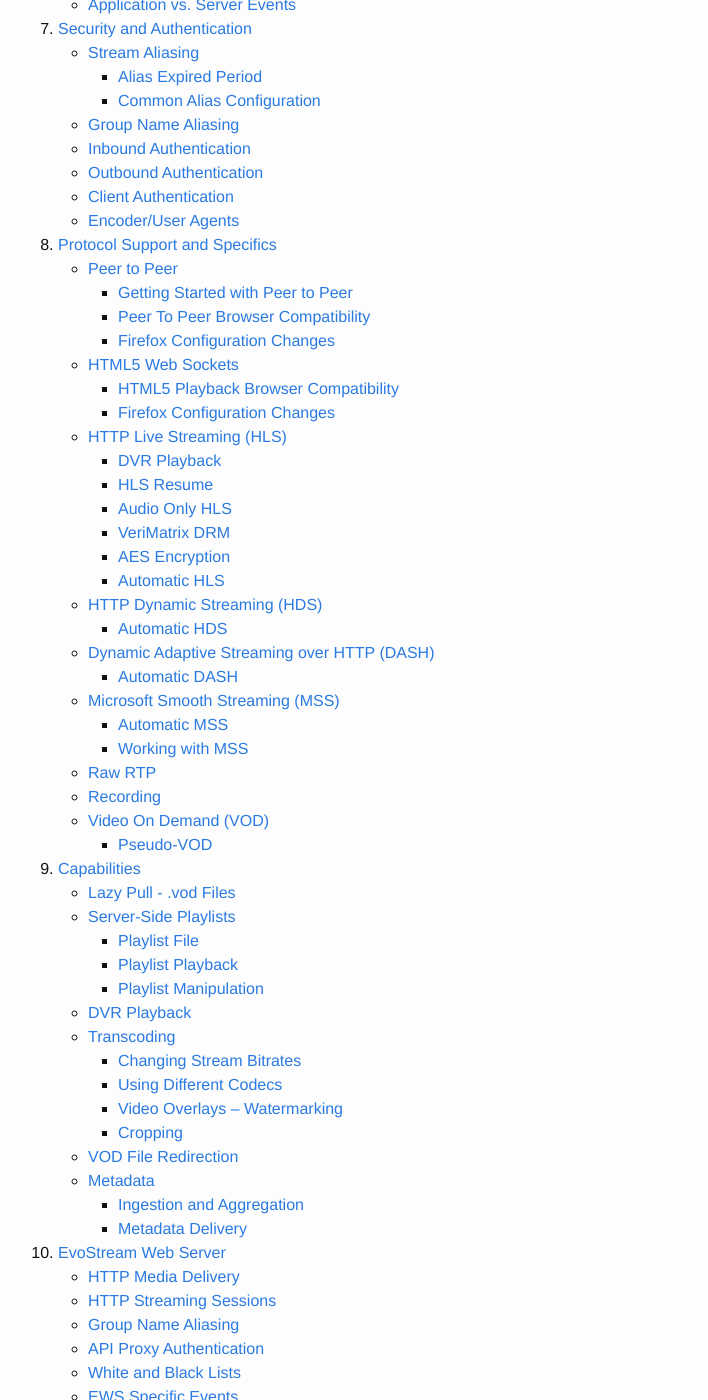
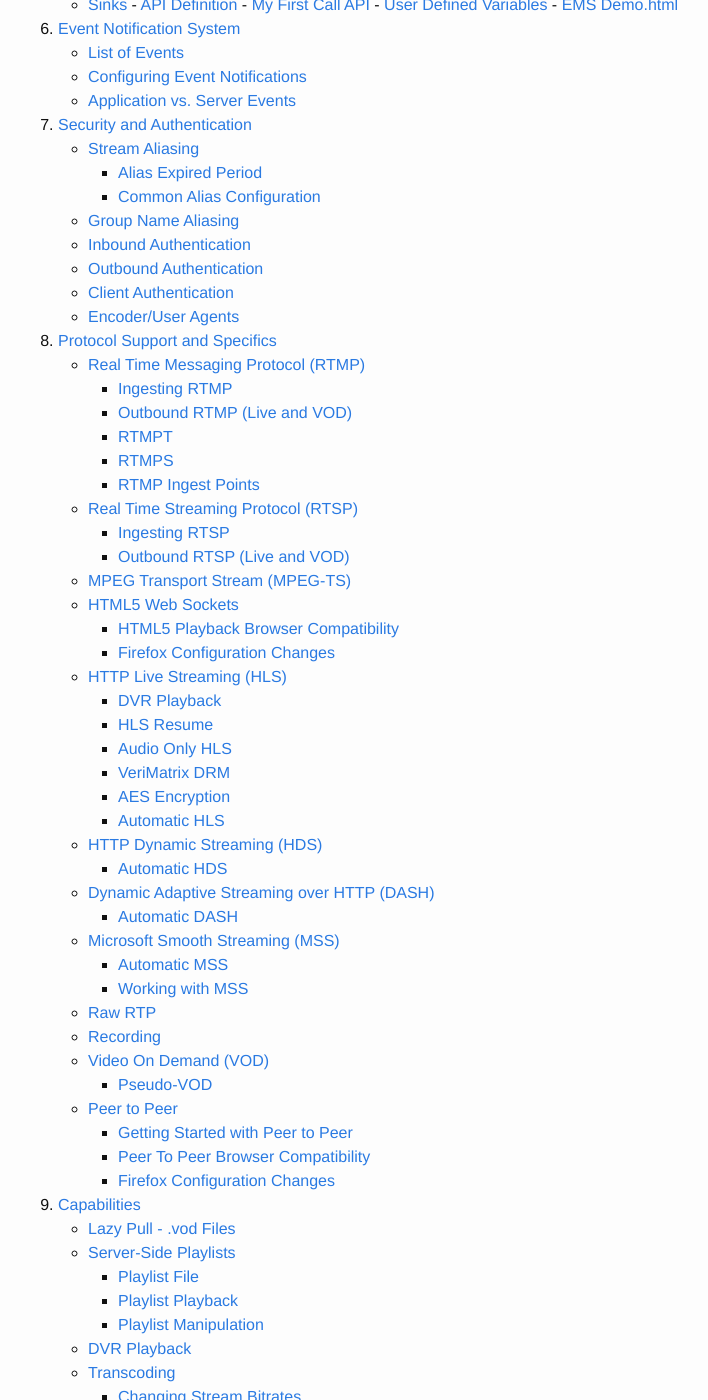
Before and after one commit to EvoStream/ems_user_guide, a Jekyll site: the page built from _posts/2016-01-01-index.md, in a window 1280 px wide and 1400 px high, scrolled down 1413 px. Shown: the whole window, without its empty margins (242-950 px from the left). Built offline with Jekyll 4.4.1, drawn with Linux system fonts in a browser that asks for light colours; some of the changed text lies outside the part shown.

Commit message:
Updated table of contents
updated toc according to changes

```diff
--- a/_posts/2016-01-01-index.md
+++ b/_posts/2016-01-01-index.md
@@ -48,9 +52,9 @@ permalink: table_of_contents
      - [Log Accumulation]({{site.url}}{{site.baseurl}}/emsbasics#log-accumulation)
 5. [Run-Time API]({{site.url}}{{site.baseurl}}/runtimeapi)
   - [Accessing the Run-Time API]({{site.url}}{{site.baseurl}}/runtimeapi#accessing-the-run-time-api)
-    - [Manual Command Line]({{site.url}}{{site.baseurl}}/runtimeapi#manual-command-line)
-      - [ASCII JSON CLI]({{site.url}}{{site.baseurl}}/runtimeapi#ascii-json-cli)
-      - [HTTP]({{site.url}}{{site.baseurl}}/runtimeapi#http)
+  - [Manual Command Line]({{site.url}}{{site.baseurl}}/runtimeapi#manual-command-line)
+    - [ASCII JSON CLI]({{site.url}}{{site.baseurl}}/runtimeapi#ascii-json-cli)
+    - [HTTP]({{site.url}}{{site.baseurl}}/runtimeapi#http)
   - [Configuring and Receiving Event Notifications]({{site.url}}{{site.baseurl}}/runtimeapi#configuring-and-receiving-event-notifications)
     - [Sinks]({{site.url}}{{site.baseurl}}/runtimeapi#sinks)
   - [API Definition]({{site.url}}{{site.baseurl}}/runtimeapi#api-definition)
@@ -71,10 +75,16 @@ permalink: table_of_contents
    - [Client Authentication]({{site.url}}{{site.baseurl}}/security#client-authentication)
    - [Encoder/User Agents]({{site.url}}{{site.baseurl}}/security#encoderuser-agents)
 8. [Protocol Support and Specifics]({{site.url}}{{site.baseurl}}/protocolsupport)
-   - [Peer to Peer]({{site.url}}{{site.baseurl}}/protocolsupport#peer-to-peer)
-     - [Getting Started with Peer to Peer]({{site.url}}{{site.baseurl}}/protocolsupport#getting-started-with-peer-to-peer)
-     - [Peer To Peer Browser Compatibility]({{site.url}}{{site.baseurl}}/protocolsupport#peer-to-peer-browser-compatibility)
-     - [Firefox Configuration Changes]({{site.url}}{{site.baseurl}}/protocolsupport#firefox-configuration-changes)
+   - [Real Time Messaging Protocol (RTMP)]({{site.url}}{{site.baseurl}}/protocolsupport#real-time-messaging-protocol)
+     - [Ingesting RTMP]({{site.url}}{{site.baseurl}}/protocolsupport#ingesting-rtmp)
+     - [Outbound RTMP (Live and VOD)]({{site.url}}{{site.baseurl}}/protocolsupport#outbound-rtmp)
+     - [RTMPT]({{site.url}}{{site.baseurl}}/protocolsupport#rtmpt)
+     - [RTMPS]({{site.url}}{{site.baseurl}}/protocolsupport#rtmps)
+     - [RTMP Ingest Points]({{site.url}}{{site.baseurl}}/protocolsupport#rtmp ingest points)
+   - [Real Time Streaming Protocol (RTSP)]({{site.url}}{{site.baseurl}}/protocolsupport#real-time-streaming-protocol)
+     - [Ingesting RTSP]({{site.url}}{{site.baseurl}}/protocolsupport#ingesting-rtsp)
+     - [Outbound RTSP (Live and VOD)]({{site.url}}{{site.baseurl}}/protocolsupport#outbound-rtsp)
+   - [MPEG Transport Stream (MPEG-TS)]({{site.url}}{{site.baseurl}}/protocolsupport#mpeg-transport-stream)
    - [HTML5 Web Sockets]({{site.url}}{{site.baseurl}}/protocolsupport#html5-web-sockets)
      - [HTML5 Playback Browser Compatibility]({{site.url}}{{site.baseurl}}/protocolsupport#html5-playback-browser-compatibility)
      - [Firefox Configuration Changes]({{site.url}}{{site.baseurl}}/protocolsupport#firefox-configuration-changes)
@@ -105,13 +119,13 @@ permalink: table_of_contents
    - [DVR Playback]({{site.url}}{{site.baseurl}}/capabilities#dvr-playback)
    - [Transcoding]({{site.url}}{{site.baseurl}}/capabilities#transcoding)
      - [Changing Stream Bitrates]({{site.url}}{{site.baseurl}}/capabilities#changing-stream-bitrates)
-     - [Using Different Codecs]({{site.url}}{{site.baseurl}}/capabilities#using-different-codecs)
-     - [Video Overlays – Watermarking]({{site.url}}{{site.baseurl}}/capabilities#video-overlays--watermarking)
-     - [Cropping]({{site.url}}{{site.baseurl}}/capabilities#cropping)
+     - [Using Different Codecs]({{site.url}}{{site.baseurl}}/capabilities#a-using-different-codecs)
+     - [Video Overlays – Watermarking]({{site.url}}{{site.baseurl}}/capabilities#b-video-overlays--watermarking)
+     - [Cropping]({{site.url}}{{site.baseurl}}/capabilities#c-cropping)
    - [VOD File Redirection]({{site.url}}{{site.baseurl}}/capabilities#vod-file-redirection)
    - [Metadata]({{site.url}}{{site.baseurl}}/capabilities#metadata)
-     - [Ingestion and Aggregation]({{site.url}}{{site.baseurl}}/capabilities#ingestion-and-aggregation)
-     - [Metadata Delivery]({{site.url}}{{site.baseurl}}/capabilities#metadata-delivery)
+     - [Ingestion and Aggregation]({{site.url}}{{site.baseurl}}/a-capabilities#ingestion-and-aggregation)
+     - [Metadata Delivery]({{site.url}}{{site.baseurl}}/capabilities#b-metadata-delivery)
 10. [EvoStream Web Server]({{site.url}}{{site.baseurl}}/webserver)
     - [HTTP Media Delivery]({{site.url}}{{site.baseurl}}/webserver#http-media-delivery)
     - [HTTP Streaming Sessions]({{site.url}}{{site.baseurl}}/webserver#http-streaming-sessions)
```
Also changed, not shown: other parts of _posts/2016-01-01-index.md (+16 -8 lines).
